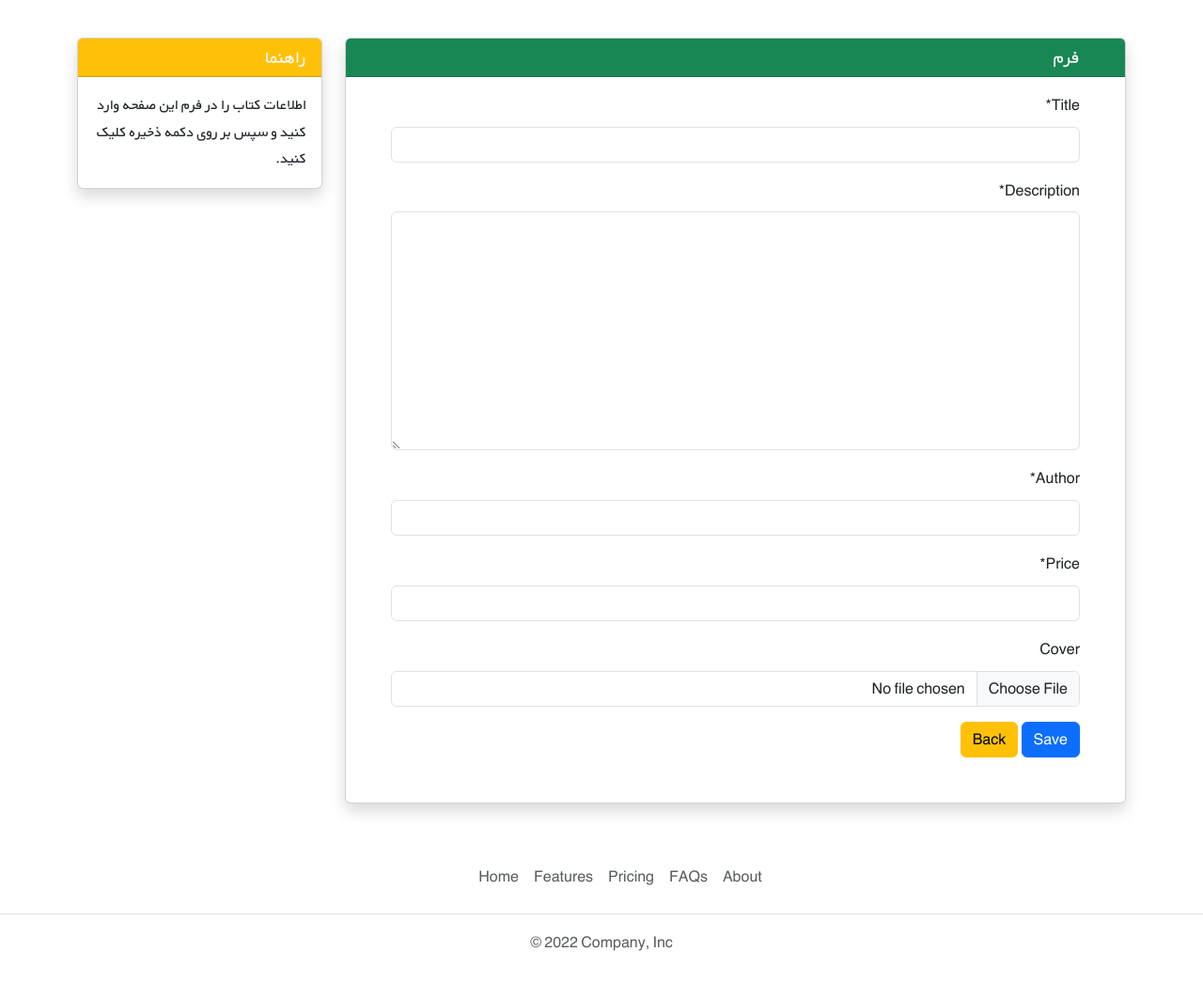
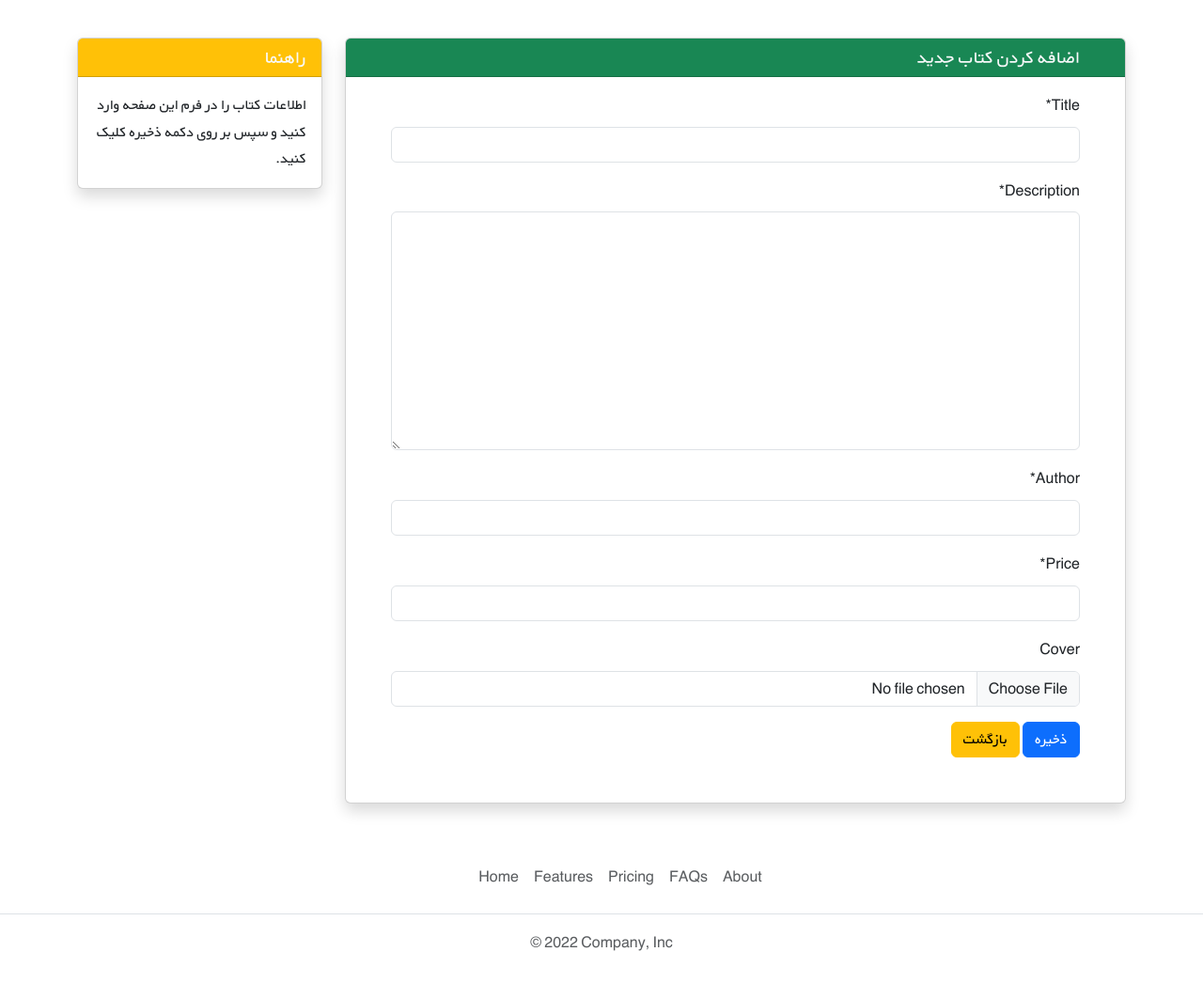
Before and after one commit to sajjadkargar6131/bookstore, a Django app: page /books/create/ in a window 1280 px wide. Shown: the part 61-1107 px from the top of the page at 94% size. Run offline with Django 4.2, Linux system fonts and the light colour scheme; some libraries are stand-ins or nearby versions.

Commit message:
update template

```diff
--- a/books/templates/books/book_create_update.html
+++ b/books/templates/books/book_create_update.html
@@ -5,14 +5,14 @@
     <div class="row">
         <div class="col-9">
             <div class="card shadow my-3">
-                <h5 class="card-header bg-success text-light px-5">فرم</h5>
+                <h5 class="card-header bg-success text-light px-5">اضافه کردن کتاب جدید</h5>
                 <div class="px-5 pt-3 pb-5">
                     {% load crispy_forms_tags %}
                     <form class="" action="" method="post" enctype="multipart/form-data">
                         {% csrf_token %}
                         {{form|crispy}}
-                        <button type="submit" class="btn btn-primary">Save</button>
-                        <a class="btn btn-warning" href="{% url "book_list" %}">Back</a>
+                        <button type="submit" class="btn btn-primary">ذخیره</button>
+                        <a class="btn btn-warning" href="{% url "book_list" %}">بازگشت</a>
                     </form>
                     {% comment %} <form method="POST">
                         <div class="form-group py-2">
```
Also changed, not shown: books/templates/books/book_delete.html (+9 -8 lines), books/templates/books/book_detail.html (+6 -4 lines).
